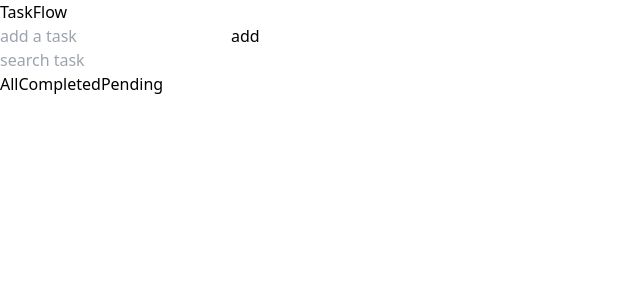
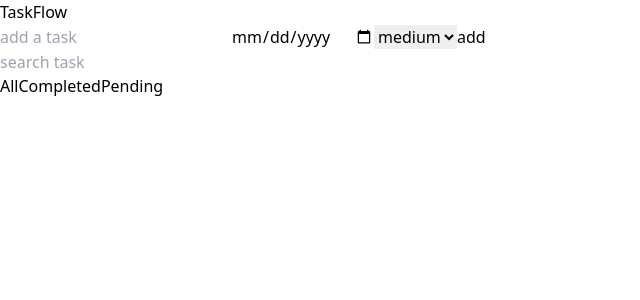
Before and after one commit to shauryasync/taskflow-react, a React (Vite) app: page / in a window 1280 px wide. Shown: the top 300 px of the page, without its empty margins (0-640 px from the left). Built offline with nearby package versions, Linux system fonts and the light colour scheme.

Commit message:
feat: add priority & due date to tasks

```diff
--- a/src/App.jsx
+++ b/src/App.jsx
@@ -12,11 +12,13 @@ function App() {
   });
   const [searchQuery, setSearchQuery] = useState("");
 
-  const addTask = (taskText) => {
+  const addTask = (taskText, priority, dueDate) => {
     const newTask = {
       id: Date.now(),
       text: taskText,
       completed: false,
+      priority,
+      dueDate,
     };
     setTasks([...tasks, newTask]);
   };
--- a/src/components/TaskForm.jsx
+++ b/src/components/TaskForm.jsx
@@ -2,14 +2,18 @@ import React, { useState } from "react";
 
 function TaskForm({ addTask }) {
   const [taskText, setTaskText] = useState("");
+  const [dueDate, setDueDate] = useState("");
+  const [priority, setPriority] = useState("medium");
 
   const handleSubmit = (e) => {
     e.preventDefault();
 
     if (!taskText.trim()) return;
 
-    addTask(taskText);
+    addTask(taskText, priority, dueDate);
     setTaskText("");
+    setDueDate("");
+    setPriority("medium");
   };
   return (
     <form onSubmit={handleSubmit} className="flex gap-2 mb-4">
@@ -20,6 +24,21 @@ function TaskForm({ addTask }) {
         value={taskText}
         onChange={(e) => setTaskText(e.target.value)}
       />
+      <input
+        className="border rounded p-2"
+        type="date"
+        value={dueDate}
+        onChange={(e) => setDueDate(e.target.value)}
+      />
+      <select
+        className="border p-2 rounded"
+        value={priority}
+        onChange={(e) => setPriority(e.target.value)}
+      >
+        <option value="low">low</option>
+        <option value="medium">medium</option>
+        <option value="high">high</option>
+      </select>
       <button
         type="submit"
         className="rounded bg-blue-500 text-white px-4 py-2"
--- a/src/components/TaskItem.jsx
+++ b/src/components/TaskItem.jsx
@@ -9,20 +9,21 @@ function TaskItem({ task, deleteTask, toggleTask, updateTask }) {
     if (!editText.trim()) return;
 
     updateTask(task.id, editText);
-
     setIsEditing(false);
   };
 
   return (
     <li className="flex justify-between items-center border p-2 rounded mb-2">
+      {/* Left side: task text or edit input */}
       <div className="flex items-center gap-2 flex-grow">
         {isEditing ? (
           <input
             value={editText}
             onChange={(e) => setEditText(e.target.value)}
-            className="border rounded px-2 py-1 w-full "
+            className="border rounded px-2 py-1 w-full"
           />
         ) : (
+          <div className="flex flex-col">
             <div className="flex items-center gap-2">
               <input
                 type="checkbox"
@@ -36,9 +37,17 @@ function TaskItem({ task, deleteTask, toggleTask, updateTask }) {
                 {task.text}
               </span>
             </div>
+
+            <div className="text-sm text-gray-600 ml-6">
+              <span>Priority: {task.priority || "none"}</span>
+              {" | "}
+              <span>Due: {task.dueDate || "no date"}</span>
+            </div>
+          </div>
         )}
       </div>
 
+      {/* Right side buttons */}
       <div className="flex gap-2 shrink-0">
         <button
           className="bg-gray-500 text-white px-2 py-1 rounded"
--- a/src/components/TaskList.jsx
+++ b/src/components/TaskList.jsx
@@ -1,7 +1,14 @@
 import React from "react";
 import TaskItem from "./TaskItem";
 
-function TaskList({ tasks, deleteTask, toggleTask, updateTask }) {
+function TaskList({
+  tasks,
+  deleteTask,
+  toggleTask,
+  updateTask,
+  dueDate,
+  priority,
+}) {
   return (
     <div>
       <ul>
@@ -12,6 +19,8 @@ function TaskList({ tasks, deleteTask, toggleTask, updateTask }) {
             deleteTask={deleteTask}
             toggleTask={toggleTask}
             updateTask={updateTask}
+            dueDate={dueDate}
+            priority={priority}
           />
         ))}
       </ul>
```
Lines whose indentation alone changed are shown as unchanged.
